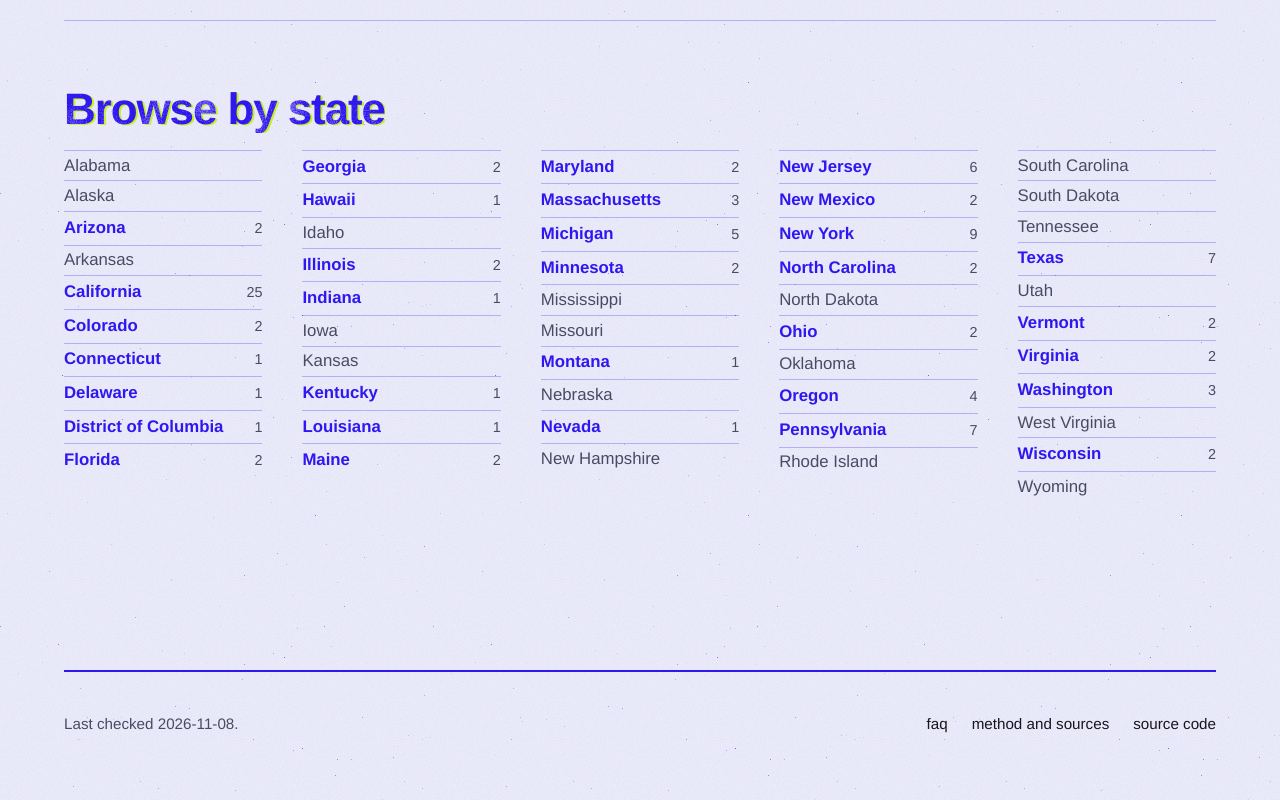
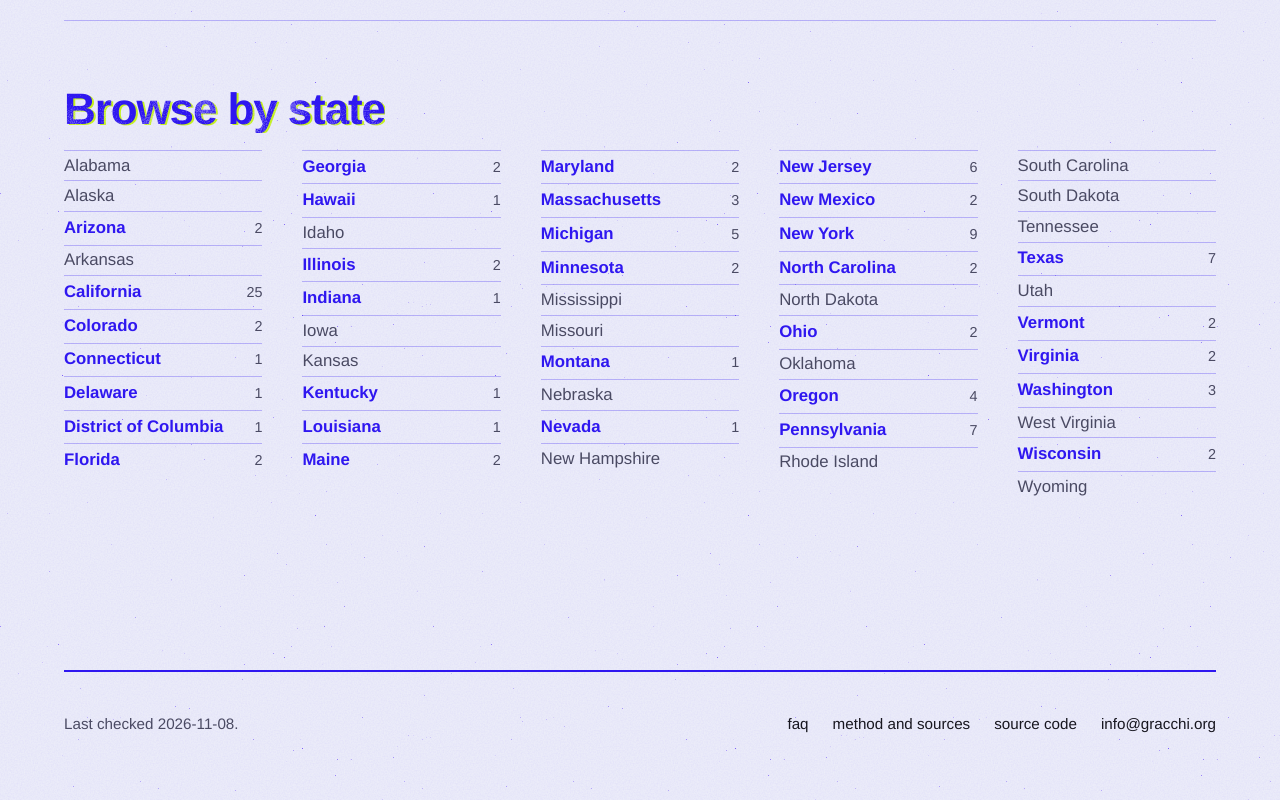
Before and after one commit to nicoleman0/congress-tracker, a Next.js app: page / in a window 1280 px wide. Shown: the part 2547-3347 px from the top of the page. Built offline with nearby package versions, Linux system fonts and the light colour scheme; a web font is replaced by a local one.

Commit message:
Add contact email to footer

```diff
--- a/app/layout.tsx
+++ b/app/layout.tsx
@@ -45,6 +45,7 @@ export default function RootLayout({ children }: LayoutProps<"/">) {
               <Link href="/faq">faq</Link>
               <Link href="/method">method and sources</Link>
               <a href={REPO_URL}>source code</a>
+              <a href="mailto:info@gracchi.org">info@gracchi.org</a>
             </nav>
           </div>
         </footer>
```
